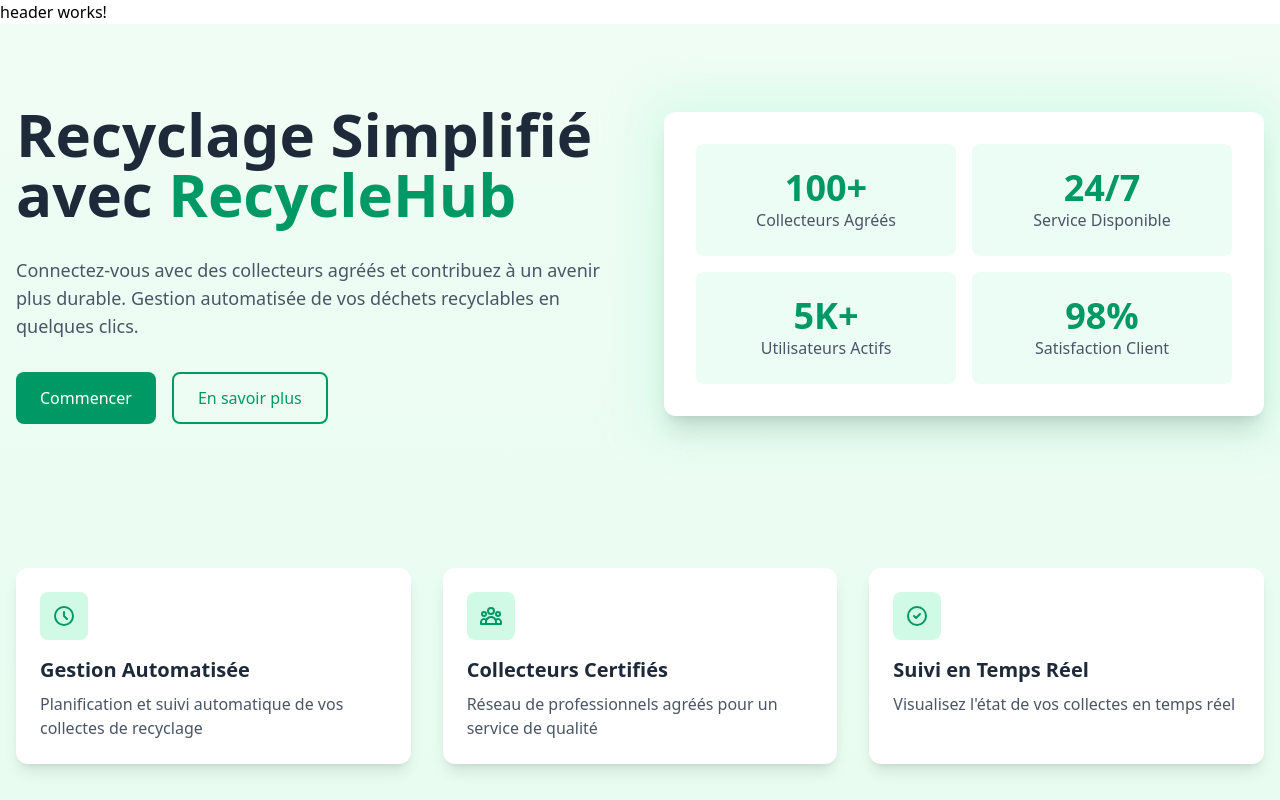
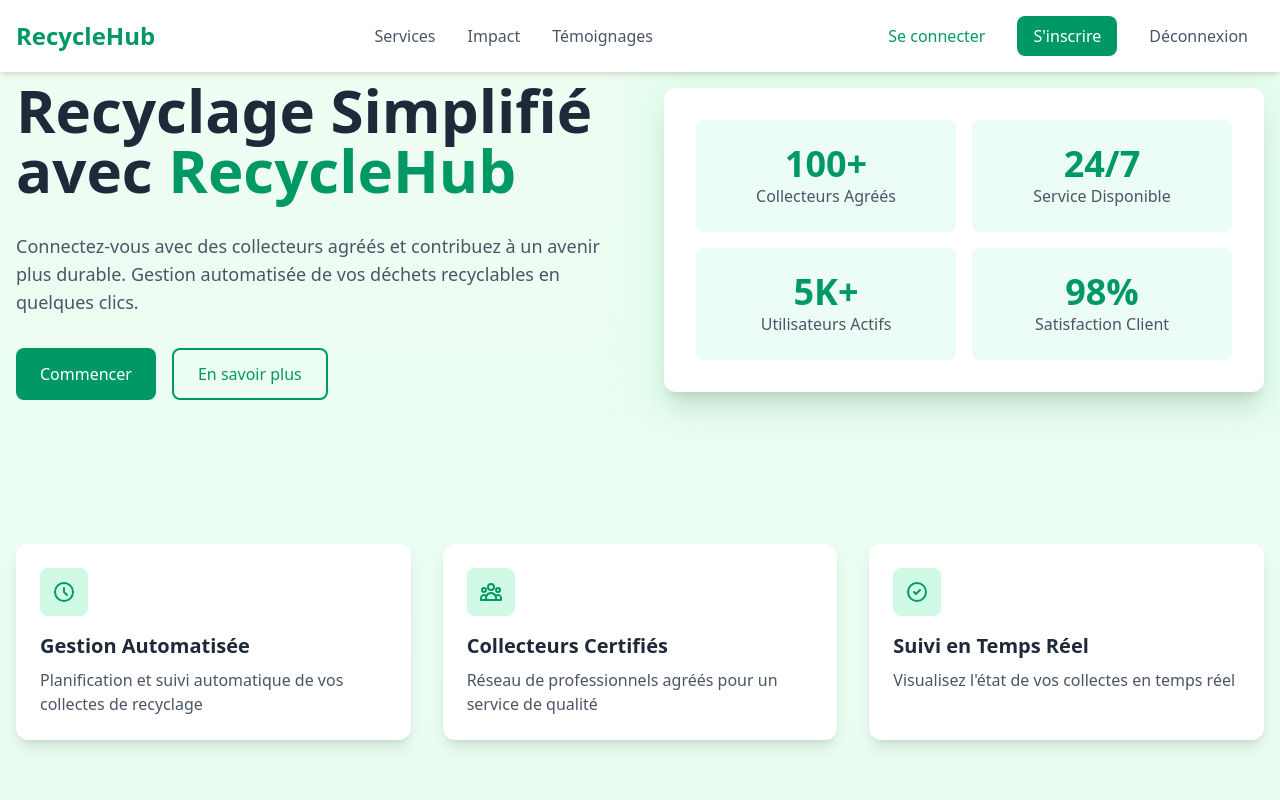
Before and after one commit to BilalChbanat/RecycleHub, an Angular app: page / in a window 1280 px wide. Shown: the top 800 px of the page. Built offline with nearby package versions, Linux system fonts and the light colour scheme.

Commit message:
adding some HTML

```diff
--- a/src/app/auth/login/login.component.html
+++ b/src/app/auth/login/login.component.html
@@ -1,11 +1,13 @@
 <div class="font-[sans-serif]">
   <div class="min-h-screen flex flex-col items-center justify-center py-6 px-4">
     <div class="grid md:grid-cols-2 items-center gap-6 max-w-6xl w-full">
-      <div class="border border-gray-300 rounded-lg p-6 max-w-md shadow-[0_2px_22px_-4px_rgba(93,96,127,0.2)] max-md:mx-auto">
-        <form  class="space-y-4">
+      <div
+        class="border border-gray-300 rounded-lg p-6 max-w-md shadow-[0_2px_22px_-4px_rgba(93,96,127,0.2)] max-md:mx-auto">
+        <form (ngSubmit)="onLogin()" class="space-y-4">
           <div class="mb-8">
             <h3 class="text-gray-800 text-3xl font-bold">Sign in</h3>
-            <p class="text-gray-500 text-sm mt-4 leading-relaxed">Sign in to your account and explore a world of possibilities. Your journey begins here.</p>
+            <p class="text-gray-500 text-sm mt-4 leading-relaxed">Sign in to your account and explore a world of
+              possibilities. Your journey begins here.</p>
           </div>
 
           <div>
@@ -19,9 +21,12 @@
                 class="w-full text-sm text-gray-800 border border-gray-300 pl-4 pr-10 py-3 rounded-lg outline-green-600"
                 placeholder="Enter email"
               />
-              <svg xmlns="http://www.w3.org/2000/svg" fill="#bbb" stroke="#bbb" class="w-[18px] h-[18px] absolute right-4" viewBox="0 0 24 24">
+              <svg xmlns="http://www.w3.org/2000/svg" fill="#bbb" stroke="#bbb"
+                   class="w-[18px] h-[18px] absolute right-4" viewBox="0 0 24 24">
                 <circle cx="10" cy="7" r="6" data-original="#000000"></circle>
-                <path d="M14 15H6a5 5 0 0 0-5 5 3 3 0 0 0 3 3h12a3 3 0 0 0 3-3 5 5 0 0 0-5-5zm8-4h-2.59l.3-.29a1 1 0 0 0-1.42-1.42l-2 2a1 1 0 0 0 0 1.42l2 2a1 1 0 0 0 1.42 0 1 1 0 0 0 0-1.42l-.3-.29H22a1 1 0 0 0 0-2z" data-original="#000000"></path>
+                <path
+                  d="M14 15H6a5 5 0 0 0-5 5 3 3 0 0 0 3 3h12a3 3 0 0 0 3-3 5 5 0 0 0-5-5zm8-4h-2.59l.3-.29a1 1 0 0 0-1.42-1.42l-2 2a1 1 0 0 0 0 1.42l2 2a1 1 0 0 0 1.42 0 1 1 0 0 0 0-1.42l-.3-.29H22a1 1 0 0 0 0-2z"
+                  data-original="#000000"></path>
               </svg>
             </div>
             <span *ngIf="!loginObjects.email && loginFormSubmitted" class="text-red-600 pl-2">Email is required.</span>
@@ -38,41 +43,49 @@
                 class="w-full text-sm text-gray-800 border border-gray-300 pl-4 pr-10 py-3 rounded-lg outline-blue-600"
                 placeholder="Enter password"
               />
-              <svg xmlns="http://www.w3.org/2000/svg" fill="#bbb" stroke="#bbb" class="w-[18px] h-[18px] absolute right-4 cursor-pointer" viewBox="0 0 128 128">
-                <path d="M64 104C22.127 104 1.367 67.496.504 65.943a4 4 0 0 1 0-3.887C1.367 60.504 22.127 24 64 24s62.633 36.504 63.496 38.057a4 4 0 0 1 0 3.887C126.633 67.496 105.873 104 64 104zM8.707 63.994C13.465 71.205 32.146 96 64 96c31.955 0 50.553-24.775 55.293-31.994C114.535 56.795 95.854 32 64 32 32.045 32 13.447 56.775 8.707 63.994zM64 88c-13.234 0-24-10.766-24-24s10.766-24 24-24 24 10.766 24 24-10.766 24-24 24zm0-40c-8.822 0-16 7.178-16 16s7.178 16 16 16 16-7.178 16-16-7.178-16-16-16z" data-original="#000000"></path>
+              <svg xmlns="http://www.w3.org/2000/svg" fill="#bbb" stroke="#bbb"
+                   class="w-[18px] h-[18px] absolute right-4 cursor-pointer" viewBox="0 0 128 128">
+                <path
+                  d="M64 104C22.127 104 1.367 67.496.504 65.943a4 4 0 0 1 0-3.887C1.367 60.504 22.127 24 64 24s62.633 36.504 63.496 38.057a4 4 0 0 1 0 3.887C126.633 67.496 105.873 104 64 104zM8.707 63.994C13.465 71.205 32.146 96 64 96c31.955 0 50.553-24.775 55.293-31.994C114.535 56.795 95.854 32 64 32 32.045 32 13.447 56.775 8.707 63.994zM64 88c-13.234 0-24-10.766-24-24s10.766-24 24-24 24 10.766 24 24-10.766 24-24 24zm0-40c-8.822 0-16 7.178-16 16s7.178 16 16 16 16-7.178 16-16-7.178-16-16-16z"
+                  data-original="#000000"></path>
               </svg>
             </div>
-            <span *ngIf="!loginObjects.password && loginFormSubmitted" class="text-red-600 pl-2">Password is required.</span>
+            <span *ngIf="!loginObjects.password && loginFormSubmitted"
+                  class="text-red-600 pl-2">Password is required.</span>
           </div>
 
           <div class="flex flex-wrap items-center justify-between gap-4">
             <div class="flex items-center">
-              <input id="remember-me" name="remember-me" type="checkbox" class="h-4 w-4 shrink-0 text-green-600 focus:ring-green-500 border-gray-300 rounded" />
+              <input id="remember-me" name="remember-me" type="checkbox"
+                     class="h-4 w-4 shrink-0 text-green-600 focus:ring-green-500 border-gray-300 rounded"/>
               <label for="remember-me" class="ml-3 block text-sm text-gray-800">Remember me</label>
             </div>
 
             <div class="text-sm">
-              <a href="javascript:void(0);" class="text-blue-600 hover:underline font-semibold">Forgot your password?</a>
+              <a href="javascript:void(0);" class="text-blue-600 hover:underline font-semibold">Forgot your
+                password?</a>
             </div>
           </div>
 
           <div class="!mt-8">
             <button
-              (click)="onSginUp()"
+              type="submit"
               class="w-full cursor-pointer shadow-xl py-2.5 px-4 text-sm tracking-wide rounded-lg text-white bg-green-600 hover:bg-green-700 focus:outline-none"
             >
-              Sign up
+              Sign in
             </button>
           </div>
 
           <p class="text-sm !mt-8 text-center text-gray-500">
             Don't have an account?
-            <a href="#" class="text-blue-600 font-semibold hover:underline ml-1 whitespace-nowrap">Register here</a>
+            <a href="#" (click)="onSignUp()" class="text-blue-600 font-semibold hover:underline ml-1 whitespace-nowrap">Register
+              here</a>
           </p>
         </form>
       </div>
       <div class="max-md:mt-8">
-        <img src="https://readymadeui.com/login-image.webp" class="w-full aspect-[71/50] max-md:w-4/5 mx-auto block object-cover" alt="Dining Experience" />
+        <img src="https://readymadeui.com/login-image.webp"
+             class="w-full aspect-[71/50] max-md:w-4/5 mx-auto block object-cover" alt="Dining Experience"/>
       </div>
     </div>
   </div>
--- a/src/app/layouts/footer/footer.component.html
+++ b/src/app/layouts/footer/footer.component.html
@@ -1 +1,63 @@
-<p>footer works!</p>
+<footer class="bg-gray-900 text-white py-12">
+  <div class="container mx-auto px-4">
+    <div class="grid grid-cols-1 md:grid-cols-4 gap-8">
+      <div class="space-y-4">
+        <h3 class="text-2xl font-bold text-emerald-400">RecycleHub</h3>
+        <p class="text-gray-400">Solutions innovantes pour un avenir durable</p>
+        <div class="flex space-x-4">
+          <a href="#" class="text-gray-400 hover:text-emerald-400">
+            <svg class="w-6 h-6" fill="currentColor" viewBox="0 0 24 24">
+              <path
+                d="M24 12.073c0-6.627-5.373-12-12-12s-12 5.373-12 12c0 5.99 4.388 10.954 10.125 11.854v-8.385H7.078v-3.47h3.047V9.43c0-3.007 1.792-4.669 4.533-4.669 1.312 0 2.686.235 2.686.235v2.953H15.83c-1.491 0-1.956.925-1.956 1.874v2.25h3.328l-.532 3.47h-2.796v8.385C19.612 23.027 24 18.062 24 12.073z"/>
+            </svg>
+          </a>
+          <a href="#" class="text-gray-400 hover:text-emerald-400">
+            <svg class="w-6 h-6" fill="currentColor" viewBox="0 0 24 24">
+              <path
+                d="M23.953 4.57a10 10 0 01-2.825.775 4.958 4.958 0 002.163-2.723c-.951.555-2.005.959-3.127 1.184a4.92 4.92 0 00-8.384 4.482C7.69 8.095 4.067 6.13 1.64 3.162a4.822 4.822 0 00-.666 2.475c0 1.71.87 3.213 2.188 4.096a4.904 4.904 0 01-2.228-.616v.06a4.923 4.923 0 003.946 4.827 4.996 4.996 0 01-2.212.085 4.936 4.936 0 004.604 3.417 9.867 9.867 0 01-6.102 2.105c-.39 0-.779-.023-1.17-.067a13.995 13.995 0 007.557 2.209c9.053 0 13.998-7.496 13.998-13.985 0-.21 0-.42-.015-.63A9.935 9.935 0 0024 4.59z"/>
+            </svg>
+          </a>
+          <a href="#" class="text-gray-400 hover:text-emerald-400">
+            <svg class="w-6 h-6" fill="currentColor" viewBox="0 0 24 24">
+              <path
+                d="M12 0C5.373 0 0 5.373 0 12s5.373 12 12 12 12-5.373 12-12S18.627 0 12 0zm5.894 8.221l-1.97 9.28c-.145.658-.537.818-1.084.508l-3-2.21-1.446 1.394c-.14.18-.357.223-.548.223l.188-2.85 5.18-4.68c.223-.198-.054-.314-.346-.116l-6.38 4.02-2.7-.84c-.58-.183-.593-.577.124-.855l10.55-4.07c.485-.176.915.11.832.832z"/>
+            </svg>
+          </a>
+        </div>
+      </div>
+
+      <div>
+        <h4 class="text-lg font-semibold mb-4">Services</h4>
+        <ul class="space-y-2">
+          <li><a href="#" class="text-gray-400 hover:text-emerald-400">Collecte Régulière</a></li>
+          <li><a href="#" class="text-gray-400 hover:text-emerald-400">Tri Sélectif</a></li>
+          <li><a href="#" class="text-gray-400 hover:text-emerald-400">Collecte Express</a></li>
+          <li><a href="#" class="text-gray-400 hover:text-emerald-400">Conseil Personnalisé</a></li>
+        </ul>
+      </div>
+
+      <div>
+        <h4 class="text-lg font-semibold mb-4">Entreprise</h4>
+        <ul class="space-y-2">
+          <li><a href="#" class="text-gray-400 hover:text-emerald-400">À propos</a></li>
+          <li><a href="#" class="text-gray-400 hover:text-emerald-400">Carrières</a></li>
+          <li><a href="#" class="text-gray-400 hover:text-emerald-400">Blog</a></li>
+          <li><a href="#" class="text-gray-400 hover:text-emerald-400">Contact</a></li>
+        </ul>
+      </div>
+
+      <div>
+        <h4 class="text-lg font-semibold mb-4">Contact</h4>
+        <ul class="space-y-2">
+          <li class="text-gray-400">Email: contact recyclehub.com</li>
+          <li class="text-gray-400">Tél: +33 1 23 45 67 89</li>
+          <li class="text-gray-400">75001 Paris, France</li>
+        </ul>
+      </div>
+    </div>
+
+    <div class="border-t border-gray-800 mt-8 pt-8 text-center text-gray-400">
+      <p>&copy; 2025 RecycleHub. Tous droits réservés.</p>
+    </div>
+  </div>
+</footer>
--- a/src/app/layouts/header/header.component.html
+++ b/src/app/layouts/header/header.component.html
@@ -1 +1,27 @@
-<p>header works!</p>
+<header class="bg-white shadow-md fixed w-full top-0 z-50">
+  <nav class="container mx-auto px-4 py-4">
+    <div class="flex items-center justify-between">
+      <div class="flex items-center">
+        <a href="/" class="text-2xl font-bold text-emerald-600">RecycleHub</a>
+      </div>
+
+      <div class="hidden md:flex items-center space-x-8">
+        <a href="#services" class="text-gray-600 hover:text-emerald-600 transition-colors">Services</a>
+        <a href="#impact" class="text-gray-600 hover:text-emerald-600 transition-colors">Impact</a>
+        <a href="#testimonials" class="text-gray-600 hover:text-emerald-600 transition-colors">Témoignages</a>
+      </div>
+
+      <div class="flex items-center space-x-4">
+        <button class="px-4 py-2 text-emerald-600 hover:text-emerald-700 transition-colors">
+          Se connecter
+        </button>
+        <button class="px-4 py-2 bg-emerald-600 text-white rounded-lg hover:bg-emerald-700 transition-colors">
+          S'inscrire
+        </button>
+        <button class="px-4 py-2 text-gray-600 hover:text-gray-700 transition-colors">
+          Déconnexion
+        </button>
+      </div>
+    </div>
+  </nav>
+</header>
```
Also changed, not shown: src/app/home/home.component.html (+56 -48 lines).
